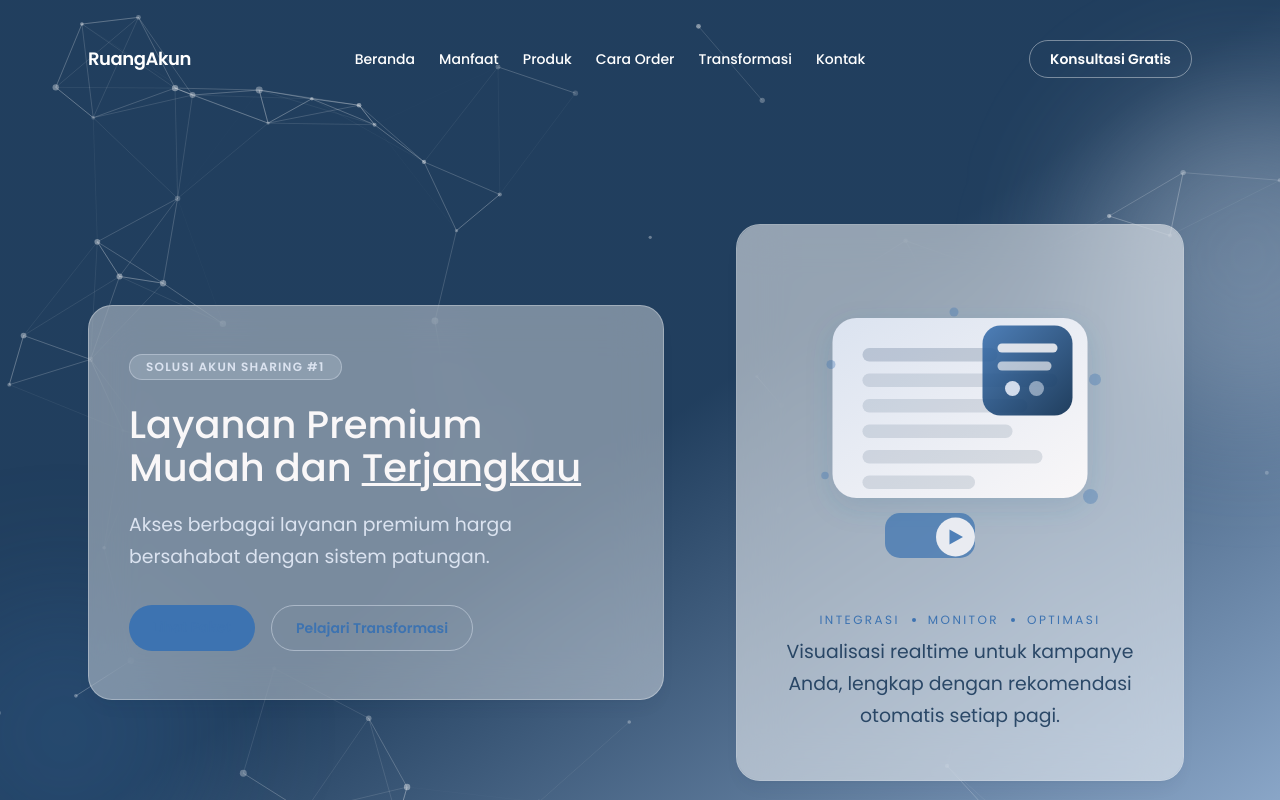
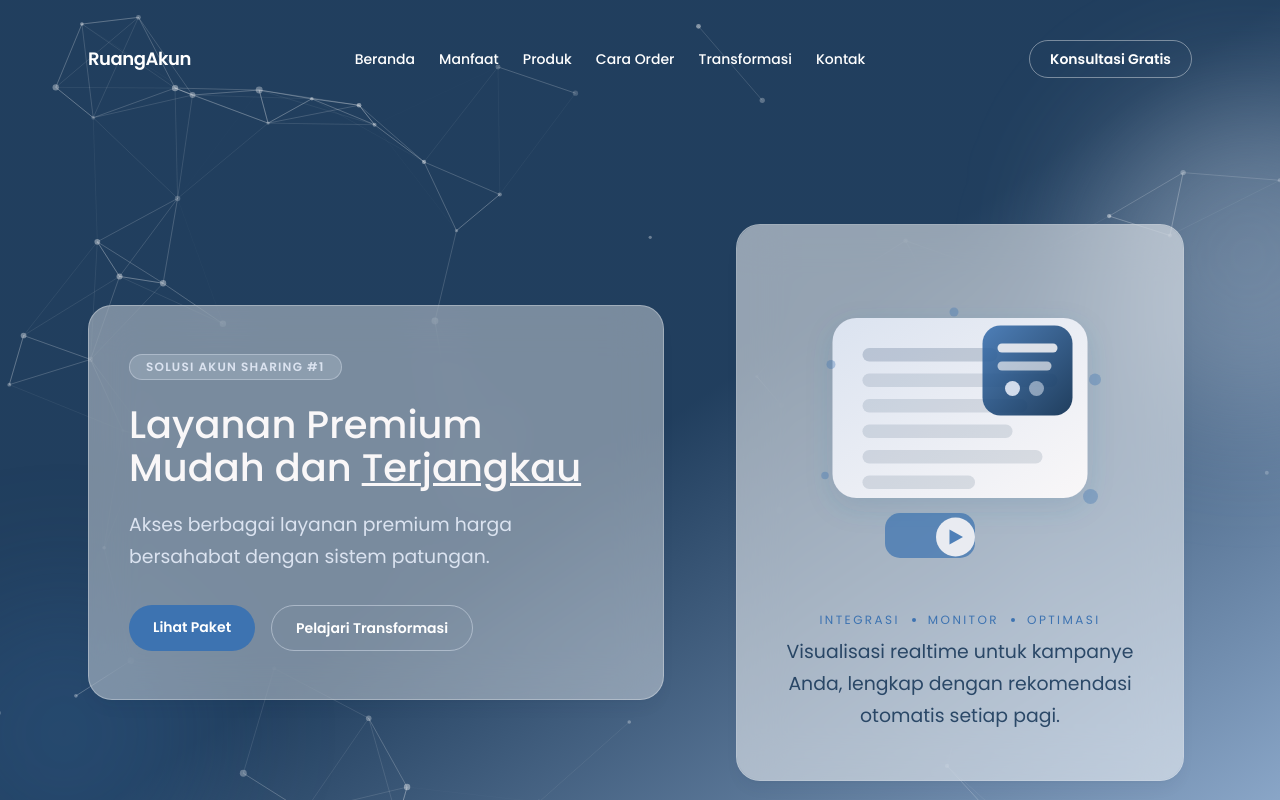
Before and after one commit to abdul-zacky/ruangakun, a Next.js app: page / in a window 1280 px wide. Shown: the top 800 px of the page. Built offline with nearby package versions, Linux system fonts and the light colour scheme.

Commit message:
fix: invisible button in home page

```diff
--- a/src/app/page.js
+++ b/src/app/page.js
@@ -342,13 +342,13 @@ export default function Home() {
               <div className="mt-8 flex flex-col gap-4 sm:flex-row">
                 <a
                   href="#produk"
-                  className="rounded-full bg-[#3D73B1] px-6 py-3 text-center text-sm font-semibold text-white transition-colors hover:bg-[#092A4D]"
+                  className="rounded-full bg-[#3D73B1] px-6 py-3 text-center text-sm font-semibold text-white! transition-colors hover:bg-[#092A4D] hover:text-white!"
                 >
                   Lihat Paket
                 </a>
                 <a
                   href="#transformasi"
-                  className="rounded-full border border-[#DBE3F0]/50 px-6 py-3 text-center text-sm font-semibold text-white transition-colors hover:bg-[#DBE3F0]/20"
+                  className="rounded-full border border-[#DBE3F0]/50 px-6 py-3 text-center text-sm font-semibold text-white! transition-colors hover:bg-white hover:text-[#3D73B1]"
                 >
                   Pelajari Transformasi
                 </a>
```
